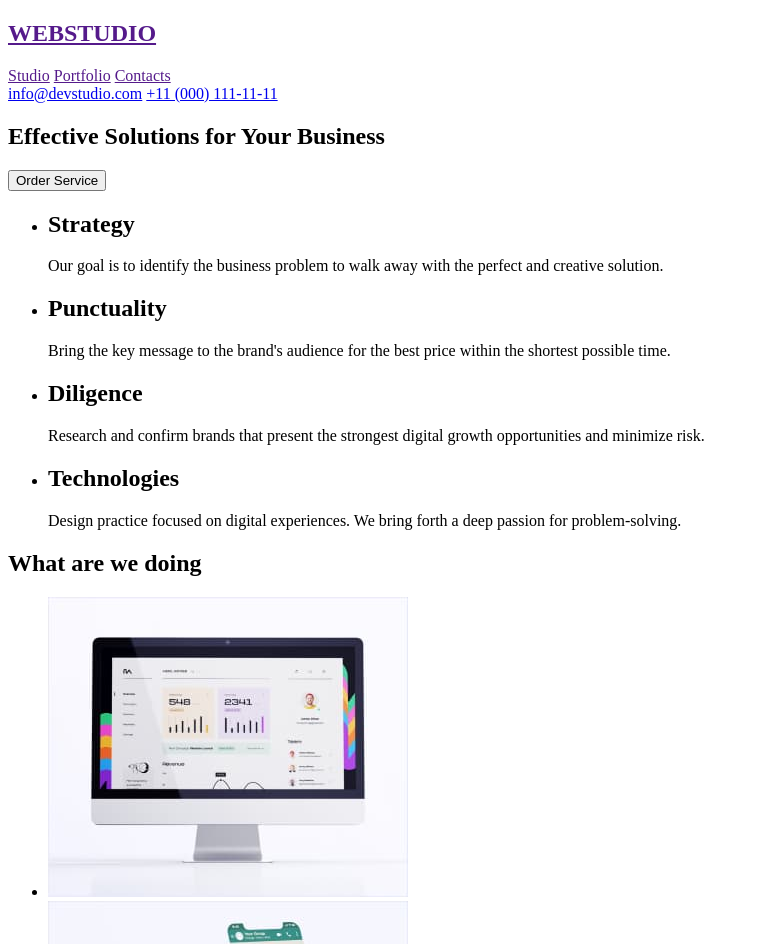
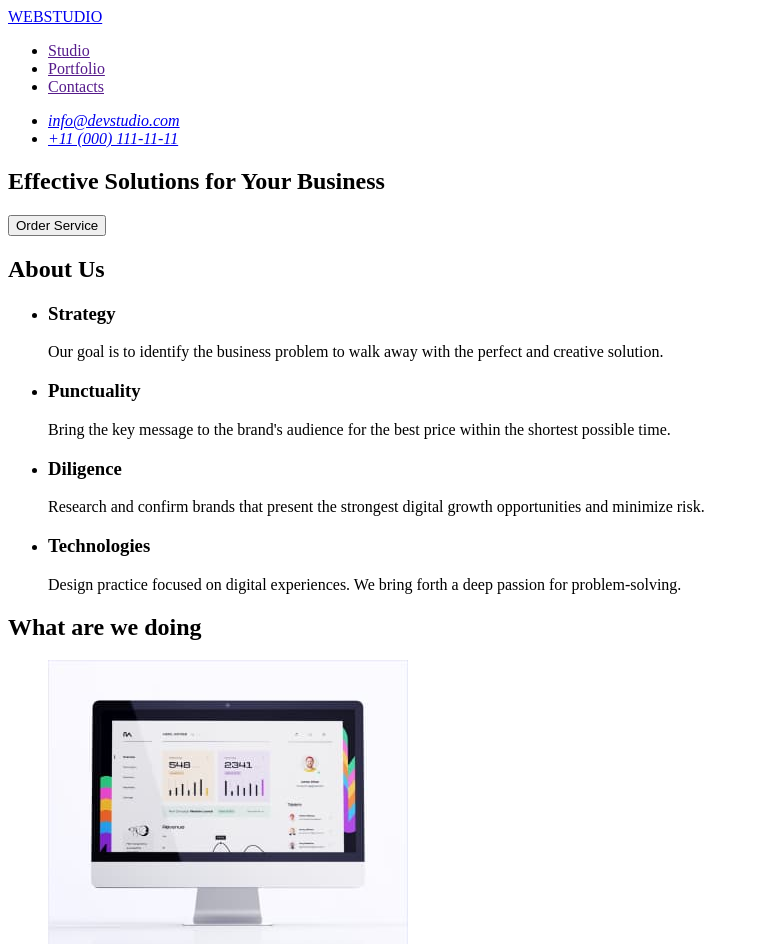
Before and after one commit to Nazar-Natin/goit-markup-hw-01, a plain HTML site: page index.html in a window 1280 px wide. Shown: the top 944 px of the page, without its empty margins (0-759 px from the left). Drawn offline with Linux system fonts and the light colour scheme.

Commit message:
Update index.html

```diff
--- a/index.html
+++ b/index.html
@@ -9,46 +9,55 @@
   <body>
     <header>
       <nav>
-        <a href=""><h1>WEBSTUDIO</h1></a>
-        <a href="">Studio</a>
-        <a href="">Portfolio</a>
-        <a href="">Contacts</a>
+        <a href="./index.html">WEBSTUDIO</a>
+        <ul>
+          <li><a href="">Studio</a></li>
+          <li><a href="">Portfolio</a></li>
+          <li><a href="">Contacts</a></li>
+        </ul>
       </nav>
-      <a href="mailto:info@devstudio.com">info@devstudio.com</a>
-      <a href="tel:+110001111111">+11 (000) 111-11-11</a>
+      <address>
+        <ul>
+          <li><a href="mailto:info@devstudio.com">info@devstudio.com</a></li>
+          <li><a href="tel:+110001111111">+11 (000) 111-11-11</a></li>
+        </ul>
+      </address>
     </header>
     <main>
-      <section class="hero">
-        <h2>Effective Solutions for Your Business</h2>
+      <section>
+        <h1>Effective Solutions for Your Business</h1>
         <button type="button">Order Service</button>
       </section>
       <section class="about_us">
+        <h2>About Us</h2>
         <ul>
           <li>
-            <h2>Strategy</h2>
-            <span
-              >Our goal is to identify the business problem to walk away with
-              the perfect and creative solution.
-            </span>
+            <h3>Strategy</h3>
+            <p>
+              Our goal is to identify the business problem to walk away with the
+              perfect and creative solution.
+            </p>
           </li>
           <li>
-            <h2>Punctuality</h2>
-            <span
-              >Bring the key message to the brand's audience for the best price
-              within the shortest possible time.</span
-            >
+            <h3>Punctuality</h3>
+            <p>
+              Bring the key message to the brand's audience for the best price
+              within the shortest possible time.
+            </p>
           </li>
           <li>
-            <h2>Diligence</h2>
-            <span
-              >Research and confirm brands that present the strongest digital
+            <h3>Diligence</h3>
+            <p>
+              Research and confirm brands that present the strongest digital
               growth opportunities and minimize risk.
-            </span>
+            </p>
           </li>
           <li>
-            <h2>Technologies</h2>
-            Design practice focused on digital experiences. We bring forth a
-            deep passion for problem-solving.
+            <h3>Technologies</h3>
+            <p>
+              Design practice focused on digital experiences. We bring forth a
+              deep passion for problem-solving.
+            </p>
           </li>
         </ul>
       </section>
@@ -83,33 +92,33 @@
         <ul class="team_cards">
           <li class="team_card">
             <img src="./images/mark.jpg" alt="Mark Guerrero" width="264" />
-            <h2>Mark Guerrero</h2>
-            <span>Product Designer</span>
+            <h3>Mark Guerrero</h3>
+            <p>Product Designer</p>
           </li>
           <li class="team_card">
             <img src="./images/tom.jpg" alt="Tom Ford" width="264" />
-            <h2>Tom Ford</h2>
-            <span>Frontend Developer</span>
+            <h3>Tom Ford</h3>
+            <p>Frontend Developer</p>
           </li>
           <li class="team_card">
             <img src="./images/camila.jpg" alt="Camila Garcia" width="264" />
-            <h2>Camila Garcia</h2>
-            <span>Marketing</span>
+            <h3>Camila Garcia</h3>
+            <p>Marketing</p>
           </li>
           <li class="team_card">
             <img src="./images/daniel.jpg" alt="Daniel Wilson" width="264" />
-            <h2>Daniel Wilson</h2>
-            <span>UI Designer</span>
+            <h3>Daniel Wilson</h3>
+            <p>UI Designer</p>
           </li>
         </ul>
       </section>
     </main>
     <footer>
-      <h2>WEBSTUDIO</h2>
-      <span
-        >Increase the flow of customers and sales for your business with digital
-        marketing & growth solutions.</span
-      >
+      <a href="./index.html">WEBSTUDIO</a>
+      <p>
+        Increase the flow of customers and sales for your business with digital
+        marketing & growth solutions.
+      </p>
     </footer>
   </body>
 </html>
```
